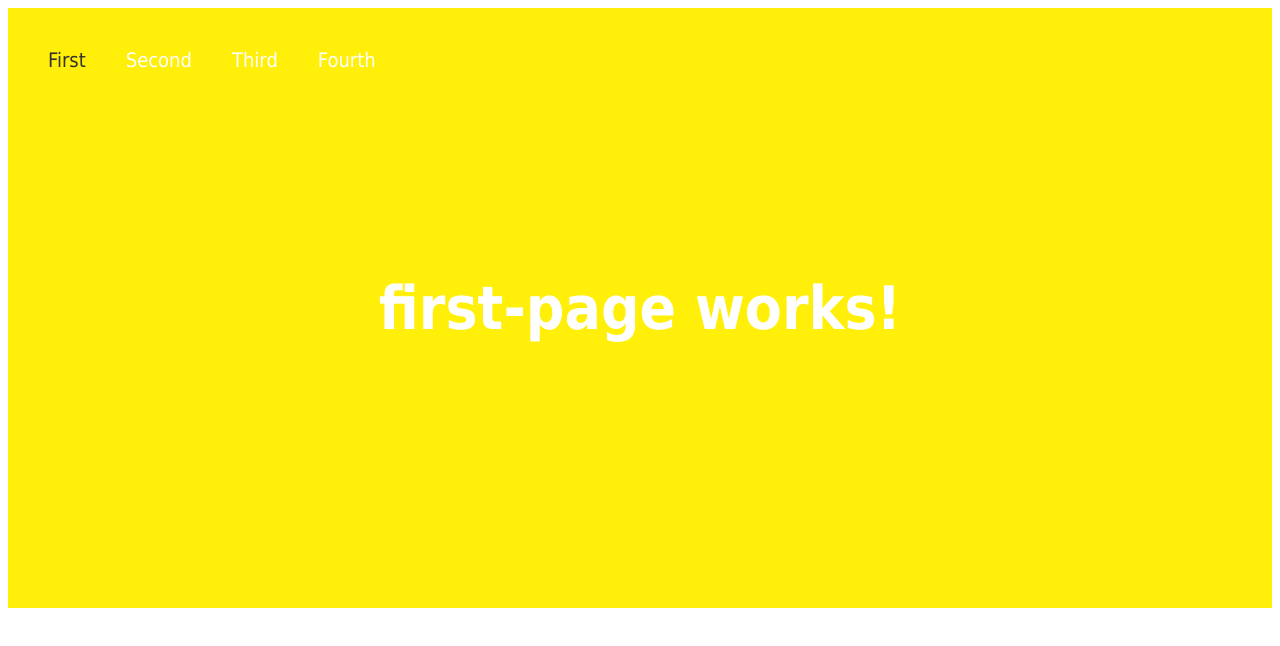
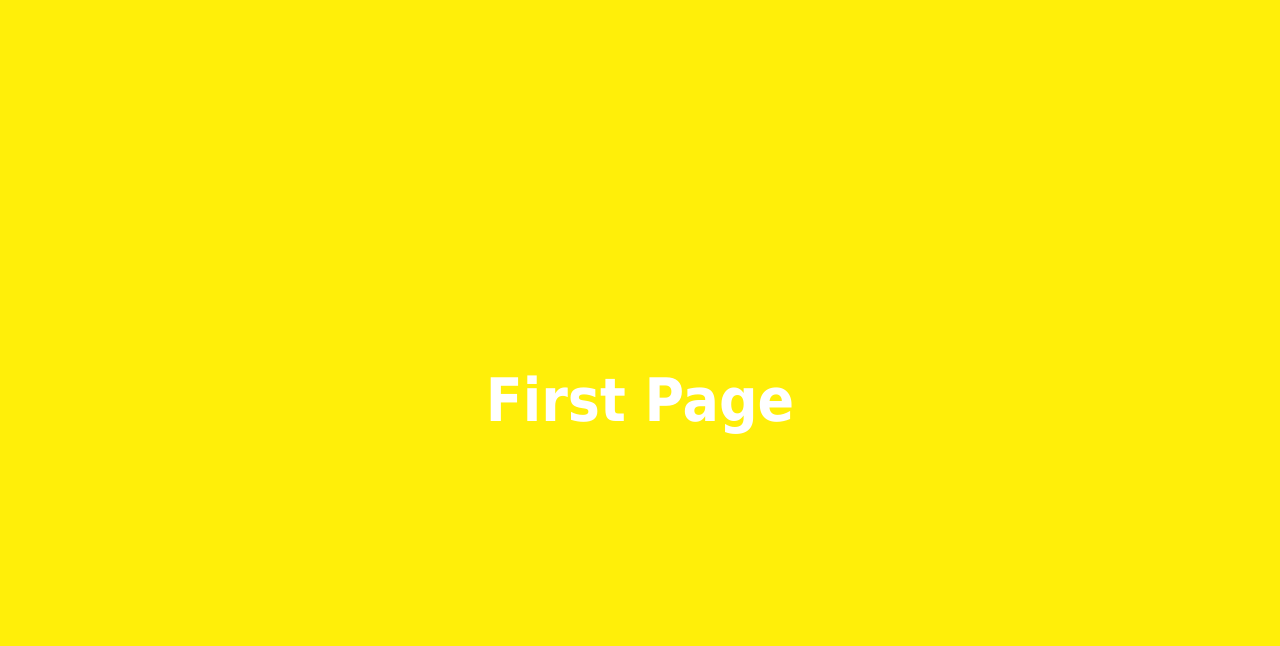
Before and after one commit to patryks-git/ScrollSliderWebPage, an Angular app: page /page1 in a window 1280 px wide. Shown: the top 646 px of the page. Built offline with nearby package versions, Linux system fonts and the light colour scheme.

Commit message:
style and design

```diff
--- a/src/app/app.component.html
+++ b/src/app/app.component.html
@@ -1,10 +1,12 @@
-<header>
-  <a routerLink="page1" routerLinkActive="active">First</a>
-  <a routerLink="page2" routerLinkActive="active">Second</a>
-  <a routerLink="page3" routerLinkActive="active">Third</a>
-  <a routerLink="page4" routerLinkActive="active">Fourth</a>
-</header>
+<div>
+  <!--<header>
+    <a routerLink="page1" routerLinkActive="active">First</a>
+    <a routerLink="page2" routerLinkActive="active">Second</a>
+    <a routerLink="page3" routerLinkActive="active">Third</a>
+    <a routerLink="page4" routerLinkActive="active">Fourth</a>
+  </header>-->
 
-<div [@routeAnimations]="o && o.activatedRouteData && o.activatedRouteData['animation']">
+  <div [@routeAnimations]="o && o.activatedRouteData && o.activatedRouteData['animation']">
     <router-outlet #o="outlet"></router-outlet>
+  </div>
 </div>
--- a/src/app/app.component.scss
+++ b/src/app/app.component.scss
@@ -1,11 +1,7 @@
-body {
-  margin: 0;
-  padding: 0;
-}
 
 header {
   display: flex;
-  position: fixed;
+  position: absolute;
   background: none;
   justify-content: center;
   margin: 10px;
--- a/src/app/app.component.ts
+++ b/src/app/app.component.ts
@@ -40,7 +40,6 @@ export class AppComponent implements OnInit {
   }
 
   private navigateToNext() {
-    console.log("PageUp");
     if (this.currentComponent + 1 < this.components.length) {
       let path = this.components[++this.currentComponent];
       this.router.navigate([path]);
@@ -48,7 +47,6 @@ export class AppComponent implements OnInit {
   }
 
   private navigateToPrevious() {
-    console.log("PageDown");
     if (this.currentComponent > 0) {
       let path = this.components[--this.currentComponent];
       this.router.navigate([path]);
--- a/src/app/components/first-page/first-page.component.html
+++ b/src/app/components/first-page/first-page.component.html
@@ -1,3 +1,3 @@
 <div class="box box1">
-    <h1>first-page works!</h1>
+    <h1>First Page</h1>
 </div>
--- a/src/app/components/fourth-page/fourth-page.component.html
+++ b/src/app/components/fourth-page/fourth-page.component.html
@@ -1,3 +1,3 @@
 <div class="box box4">
-    <h1>fourth-page works!</h1>
+   <h1>Fourth Page</h1>
 </div>
--- a/src/app/components/second-page/second-page.component.html
+++ b/src/app/components/second-page/second-page.component.html
@@ -1,3 +1,3 @@
 <div class="box box2">
-    <h1>second-page works!</h1>
+    <h1>Second Page</h1>
 </div>
--- a/src/app/components/third-page/third-page.component.html
+++ b/src/app/components/third-page/third-page.component.html
@@ -1,3 +1,3 @@
 <div class="box box3">
-    <h1>third-page works!</h1>
+    <h1>Third page</h1>
 </div>
--- a/src/styles.scss
+++ b/src/styles.scss
@@ -2,19 +2,24 @@ html{
     font-family: Tahoma;
 }
 
+body {
+  margin: 0;
+  padding: 0;
+}
 
 
 .box {
-  height: 600px;
+  height: 100vh;
   display: flex;
   color: white;
   justify-content: center;
   align-items: center;
 
+
   h1 {
     font-size: 60px;
+  }
 
-  }
 
   &.box1 {
     background: #ffef09;
```
